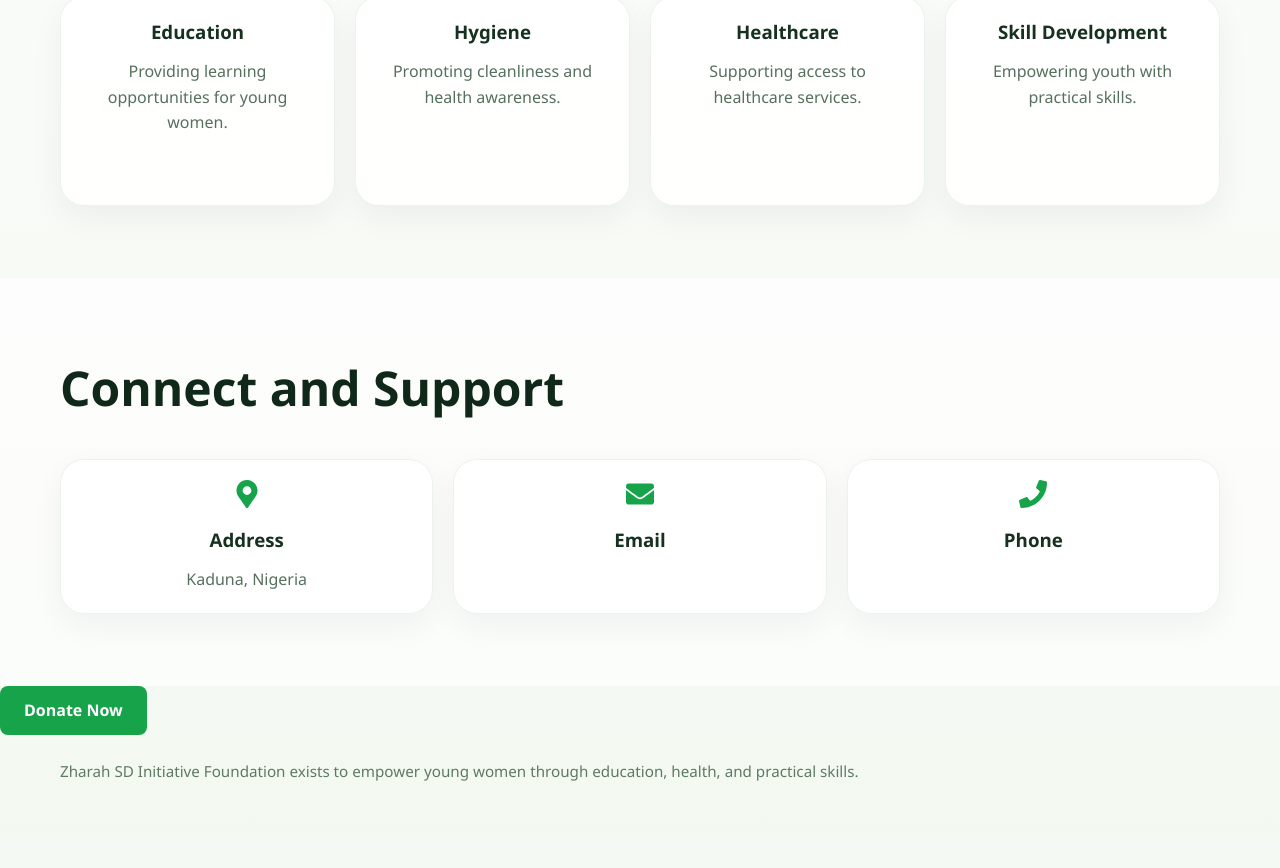
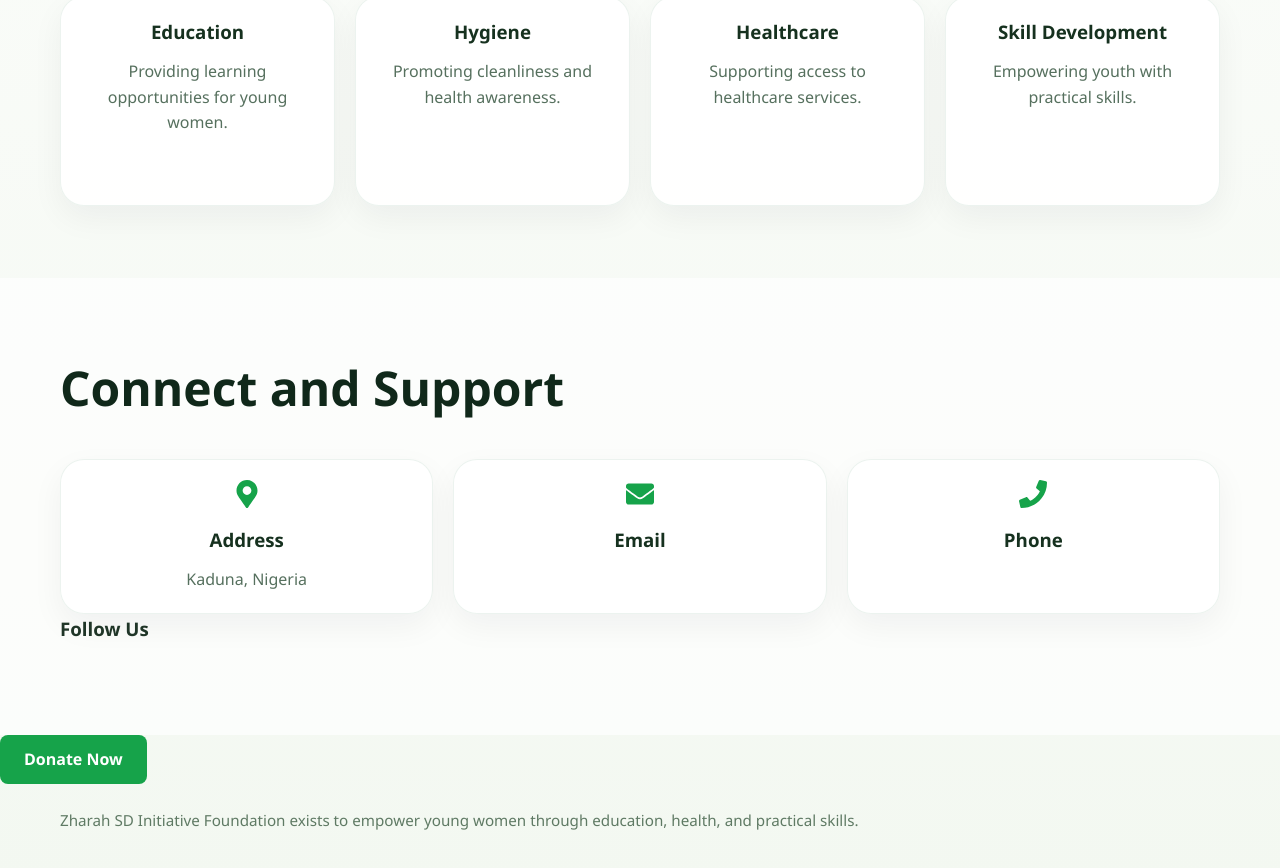
Before and after one commit to Abusadiq006/Zharah-SD-NGO, a React (Vite) app: page / in a window 1280 px wide. Shown: the part 2044-2912 px from the top of the page. Before the commit the page ends 2883 px from the top, so only its background shows below. Built offline with nearby package versions, Linux system fonts and the light colour scheme.

Commit message:
social-title

```diff
--- a/src/sections/Contact.jsx
+++ b/src/sections/Contact.jsx
@@ -29,7 +29,7 @@ const Contact = () => {
           </article>
         </div>
         <div className="social-section">
-
+          <h3 className='social-title'>Follow Us</h3>
         </div>
       </div>
     </section>
```
